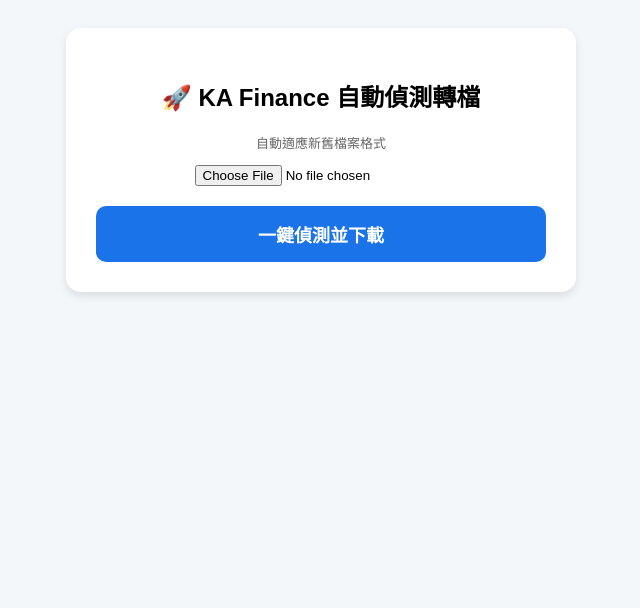
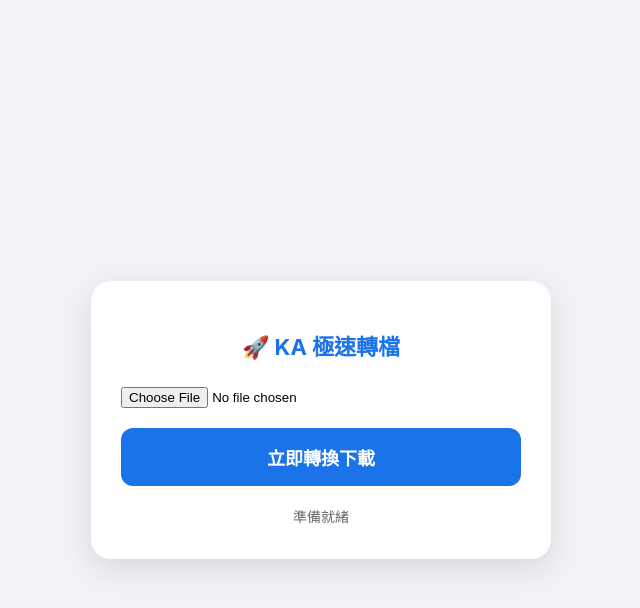
Before and after one commit to snow800106/db-to-sheet, a plain HTML site: page index.html in a window 1280 px wide. Shown: the whole page, without its empty margins (319-959 px from the left). Drawn offline with nearby package versions, Linux system fonts and the light colour scheme.

Commit message:
Update index.html

```diff
--- a/index.html
+++ b/index.html
@@ -3,96 +3,83 @@
 <head>
     <meta charset="UTF-8">
     <meta name="viewport" content="width=device-width, initial-scale=1.0">
-    <title>KA Finance 自動修復轉檔</title>
+    <title>KA Finance 極速轉檔</title>
     <script src="https://cdn.jsdelivr.net/npm/sql.js@1.6.2/dist/sql-wasm.js"></script>
     <script src="https://cdn.jsdelivr.net/npm/xlsx@0.18.5/dist/xlsx.full.min.js"></script>
     <style>
-        body { font-family: sans-serif; background: #f4f7f9; padding: 20px; text-align: center; }
-        .card { background: white; padding: 30px; border-radius: 15px; box-shadow: 0 4px 10px rgba(0,0,0,0.1); max-width: 450px; margin: auto; }
-        .btn { background: #1a73e8; color: white; border: none; padding: 15px; width: 100%; border-radius: 10px; font-size: 18px; font-weight: bold; cursor: pointer; margin-top: 20px; }
-        #status { margin-top: 15px; color: #d93025; font-size: 14px; white-space: pre-wrap; text-align: left; background: #fff5f5; padding: 10px; border-radius: 5px; display: none; }
+        body { font-family: -apple-system, sans-serif; background: #f0f2f5; padding: 20px; display: flex; justify-content: center; align-items: center; min-height: 100vh; margin: 0; }
+        .card { background: white; padding: 30px; border-radius: 20px; box-shadow: 0 10px 30px rgba(0,0,0,0.1); width: 100%; max-width: 400px; text-align: center; }
+        h2 { color: #1a73e8; margin-bottom: 25px; font-size: 22px; }
+        .file-input { margin-bottom: 20px; width: 100%; }
+        .btn { background: #1a73e8; color: white; border: none; padding: 16px; width: 100%; border-radius: 12px; font-size: 18px; font-weight: bold; cursor: pointer; transition: 0.2s; }
+        .btn:disabled { background: #ccc; cursor: not-allowed; }
+        #status { margin-top: 20px; font-size: 14px; color: #666; line-height: 1.6; }
+        .loader { display: none; margin: 10px auto; border: 4px solid #f3f3f3; border-top: 4px solid #1a73e8; border-radius: 50%; width: 30px; height: 30px; animation: spin 1s linear infinite; }
+        @keyframes spin { 0% { transform: rotate(0deg); } 100% { transform: rotate(360deg); } }
     </style>
 </head>
 <body>
     <div class="card">
-        <h2>🚀 KA Finance 自動偵測轉檔</h2>
-        <p style="color:#666; font-size:13px;">自動適應新舊檔案格式</p>
-        <input type="file" id="dbFile" accept=".db">
-        <button class="btn" onclick="autoDetectConvert()">一鍵偵測並下載</button>
-        <div id="status"></div>
+        <h2>🚀 KA 極速轉檔</h2>
+        <input type="file" id="dbFile" class="file-input" accept=".db">
+        <button id="mainBtn" class="btn" onclick="startConvert()">立即轉換下載</button>
+        <div id="loader" class="loader"></div>
+        <div id="status">準備就緒</div>
     </div>
 
 <script>
-async function autoDetectConvert() {
+async function startConvert() {
     const fileInput = document.getElementById('dbFile');
     const status = document.getElementById('status');
+    const btn = document.getElementById('mainBtn');
+    const loader = document.getElementById('loader');
+
     if (!fileInput.files[0]) { alert("請先選取檔案"); return; }
 
-    status.style.display = "block";
-    status.style.color = "#555";
-    status.innerText = "⏳ 正在掃描資料庫結構...";
+    btn.disabled = true;
+    loader.style.display = "block";
+    status.innerText = "⚡ 正在啟動引擎...";
 
-    try {
-        const fileReader = new FileReader();
-        fileReader.onload = async function() {
+    const reader = new FileReader();
+    reader.onload = async function() {
+        try {
+            status.innerText = "📂 正在讀取資料庫...";
             const SQL = await initSqlJs({ locateFile: f => `https://cdn.jsdelivr.net/npm/sql.js@1.6.2/dist/${f}` });
-            const db = new SQL.Database(new Uint8Array(fileReader.result));
+            const db = new SQL.Database(new Uint8Array(reader.result));
 
-            // 1. 取得所有表格
+            // 自動偵測表格 (不再寫死 records)
             const tables = db.exec("SELECT name FROM sqlite_master WHERE type='table' AND name NOT LIKE 'sqlite_%'");
-            if (!tables[0]) throw new Error("資料庫內沒有任何表格");
             const allTableNames = tables[0].values.map(v => v[0]);
 
-            // 2. 自動尋找最像「流水帳」的表格
-            let targetTable = "";
-            let sqlQuery = "";
+            // 優先找尋包含記帳資訊的表格
+            let targetTable = allTableNames.find(t => t.includes('record') || t.includes('detail') || t.includes('trans')) || allTableNames[0];
 
-            // 策略 A: 找尋包含中文欄位「日期」或「交易分類」的表
-            for (let name of allTableNames) {
-                const columns = db.exec(`PRAGMA table_info(${name})`)[0].values.map(v => v[1]);
-                if (columns.includes("日期") && columns.includes("金額")) {
-                    targetTable = name;
-                    // 根據您 Google Sheets 要求的順序抓取
-                    sqlQuery = `SELECT 日期, 參考, 交易分類, 金額, 帳戶 FROM ${name} ORDER BY 日期 DESC`;
-                    break;
-                }
-                // 策略 B: 備用方案 (針對英文版結構)
-                if (columns.includes("date") && columns.includes("amount")) {
-                    targetTable = name;
-                    sqlQuery = `SELECT date, description, category, amount, account FROM ${name} ORDER BY date DESC`;
-                    break;
-                }
-            }
+            status.innerText = `📊 正在處理 ${targetTable} ...`;
 
-            if (!targetTable) throw new Error("偵測不到記帳表格，找到的表格有: " + allTableNames.join(", "));
+            // 抓取全部欄位並過濾
+            const res = db.exec(`SELECT * FROM ${targetTable} ORDER BY 1 DESC`);
 
-            const res = db.exec(sqlQuery);
-            if (!res[0]) throw new Error(`表格 ${targetTable} 內沒有資料`);
+            if (!res[0]) throw new Error("表格內沒有資料");
 
-            const finalData = [["日期", "項目內容", "分類", "金額", "帳戶"]];
-            res[0].values.forEach(row => {
-                finalData.push([
-                    row[0].split(' ')[0], // 日期 YYYY-MM-DD
-                    row[1] || "",         // 項目
-                    row[2] || "",         // 分類
-                    row[3] || 0,          // 金額
-                    row[4] || ""          // 帳戶
-                ]);
-            });
+            // 下載 Excel
+            const ws = XLSX.utils.aoa_to_sheet([res[0].columns, ...res[0].values]);
+            const wb = XLSX.utils.book_new();
+            XLSX.utils.book_append_sheet(wb, ws, "Data");
 
-            const ws = XLSX.utils.aoa_to_sheet(finalData);
-            const wb = XLSX.utils.book_new();
-            XLSX.utils.book_append_sheet(wb, ws, "Synced");
-            XLSX.writeFile(wb, "KA_Finance_AutoFixed.xlsx");
+            XLSX.writeFile(wb, "KA_Quick_Export.xlsx");
 
             status.style.color = "#28a745";
-            status.innerText = `✅ 偵測成功！從表格「${targetTable}」抓取 ${res[0].values.length} 筆資料。`;
-        };
-        fileReader.readAsArrayBuffer(fileInput.files[0]);
-    } catch (e) {
-        status.style.color = "#d93025";
-        status.innerText = "❌ 偵測失敗：" + e.message;
-    }
+            status.innerText = "✅ 轉檔完成！已自動下載。";
+        } catch (e) {
+            status.style.color = "#d93025";
+            status.innerText = "❌ 錯誤：" + e.message;
+            console.error(e);
+        } finally {
+            btn.disabled = false;
+            loader.style.display = "none";
+        }
+    };
+    reader.readAsArrayBuffer(fileInput.files[0]);
 }
 </script>
 </body>
```
